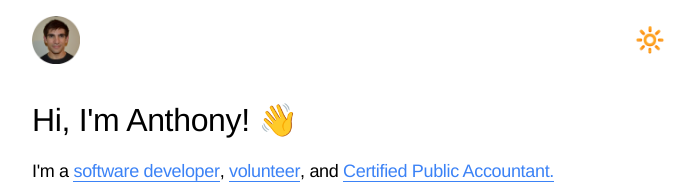
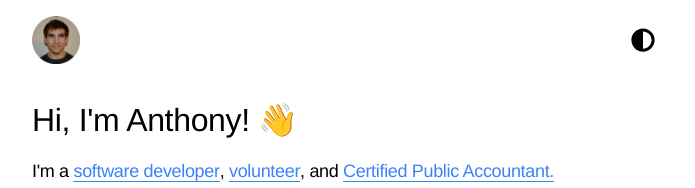
Before and after one commit to Anthony-Calderaro/calderarrow, a Next.js app: page / in a window 1280 px wide. Shown: the top 188 px of the page, without its empty margins (295-990 px from the left). Built offline with nearby package versions, Linux system fonts and the light colour scheme.

Commit message:
Adds updated styling for the themes.

```diff
--- a/components/Header.js
+++ b/components/Header.js
@@ -1,11 +1,11 @@
 import Link from 'next/link';
 import Image from 'next/image'
 
+import { themeIcons, createFontAwesomeIcon } from '../public/staticText';
+
 import headerStyles from '../styles/Header.module.css';
 
-const Header = ({ theme, toggleTheme }) => {
-
-  const sunOrMoonIcon = theme ? <span className='icon'>🔆</span> : <span className='icon'>🌙</span>;
+const Header = ({ toggleTheme }) => {
 
   return (
     <div className={headerStyles.headerContainer}>
@@ -18,7 +18,7 @@ const Header = ({ theme, toggleTheme }) => {
         </Link>
       </div>
 
-      <div className={headerStyles.iconContainer} tabIndex='0' onKeyPress={toggleTheme} onClick={toggleTheme}>{sunOrMoonIcon}</div>
+      <div className={headerStyles.iconContainer} tabIndex='0' onKeyPress={toggleTheme} onClick={toggleTheme}>{createFontAwesomeIcon(themeIcons.light)}</div>
 
     </div>
   );
--- a/pages/_app.js
+++ b/pages/_app.js
@@ -36,7 +36,7 @@ function MyApp({ Component, pageProps }) {
 
       <div className={`container ${lightTheme ? '' : 'dark'}`}>
 
-        <Header theme={lightTheme} toggleTheme={() => toggleTheme(!lightTheme)} />
+        <Header toggleTheme={() => toggleTheme(!lightTheme)} />
 
         <main>
           <Component {...pageProps} />
--- a/pages/index.js
+++ b/pages/index.js
@@ -18,8 +18,8 @@ export default function Home() {
 
   return (
     <div className={styles.home_container}>
-      <span className={styles.main_header}>Hi, I'm Anthony! 👋</span>
-      <p>I'm a <HomePageLink linkObject={homePageLinks.software} />, <HomePageLink linkObject={homePageLinks.dlvfr} />, and <HomePageLink linkObject={homePageLinks.cpa}/></p>
+      <span className={styles.main_header}>Hi, I'm Anthony! <span className={styles.hand_wave}>👋</span></span>
+      <p>I'm a <HomePageLink linkObject={homePageLinks.software} />, <HomePageLink linkObject={homePageLinks.dlvfr} />, and <HomePageLink linkObject={homePageLinks.cpa} /></p>
       <p>I used to work in the wonderful world of public accounting. I tried writing software to <HomePageLink linkObject={homePageLinks.automate} /> and I've been obsessed with software development ever since.</p>
       <p>Currently, I work on building financial technology at <HomePageLink linkObject={homePageLinks.employer} />.</p>
       <p>This website is where I <HomePageLink linkObject={homePageLinks.writings} /> and try to figure out how to make the world a better place.&#8482;</p>
--- a/pages/writings.js
+++ b/pages/writings.js
@@ -66,7 +66,7 @@ export default ({ allPostsData }) => {
       <div className={writingsStyles.writing_container}>
         <span className={writingsStyles.heading}>Showing {filteredPosts.length} of {allPostsData.length}</span>
         <input onChange={e => setSearchText(e.target.value)} value={searchText} />
-        <span className={writingsStyles.viewToggle} tabindex="0" onKeyPress={() => toggleCardView(!cardView)} onClick={() => toggleCardView(!cardView)}>{cardView ? <ListView /> : <CardView />}</span>
+        <span className={writingsStyles.viewToggle} tabIndex="0" onKeyPress={() => toggleCardView(!cardView)} onClick={() => toggleCardView(!cardView)}>{cardView ? <ListView /> : <CardView />}</span>
       </div>
       <ul className={writingsStyles.ul}>
         {filteredPosts.map(({ id, date, title, wordCount, categories }) => (
--- a/public/staticText.js
+++ b/public/staticText.js
@@ -1,14 +1,14 @@
 import { FontAwesomeIcon } from '@fortawesome/react-fontawesome'
-import { faRss, faPencilAlt, faMoon, faHome } from '@fortawesome/free-solid-svg-icons'
+import { faRss, faPencilAlt, faHome, faAdjust } from '@fortawesome/free-solid-svg-icons'
 import { faFile } from '@fortawesome/free-regular-svg-icons'
-import { faTwitter, faGithub } from '@fortawesome/free-brands-svg-icons'
+import { faTwitter } from '@fortawesome/free-brands-svg-icons'
 
-export function createFontAwesomeIcon(icon) {
-  return <FontAwesomeIcon className='icon' icon={icon} />
+export function createFontAwesomeIcon(icon, optionalClass = '') {
+  return <FontAwesomeIcon className={`icon ${optionalClass}`} icon={icon} />
 }
 
 export const themeIcons = {
-  light: faMoon,
+  light: faAdjust,
 }
 
 export const footerIcons = [
--- a/styles/Home.module.css
+++ b/styles/Home.module.css
@@ -94,6 +94,39 @@
   height: 1em;
 }
 
+.hand_wave {
+  animation: wave 1.5s infinite;
+  transform-origin: 75% 75%;
+  display: inline-block;
+}
+
+@keyframes wave {
+  0% {
+    transform: rotate(0deg);
+  }
+  10% {
+    transform: rotate(16deg);
+  }
+  20% {
+    transform: rotate(-6deg);
+  }
+  30% {
+    transform: rotate(16deg);
+  }
+  40% {
+    transform: rotate(-4deg);
+  }
+  50% {
+    transform: rotate(16deg);
+  }
+  60% {
+    transform: rotate(0deg);
+  }
+  100% {
+    transform: rotate(0deg);
+  }
+}
+
 @media (max-width: 650px) {
   .grid {
     width: 100%;
```
Also changed, not shown: 2 other files (tests, documents, lock files or other folders).
